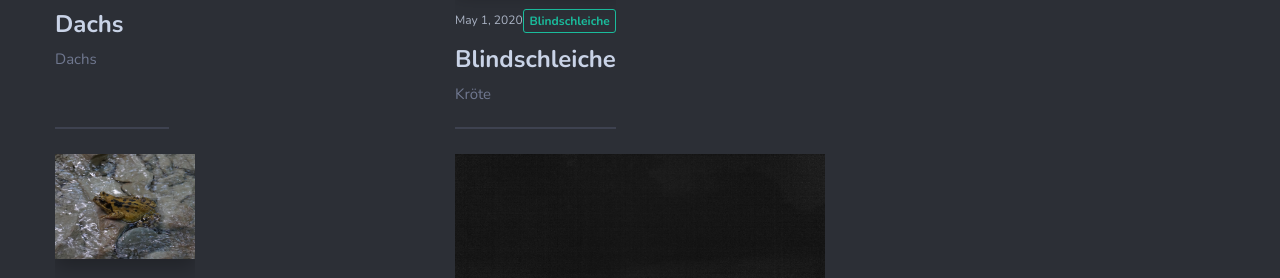
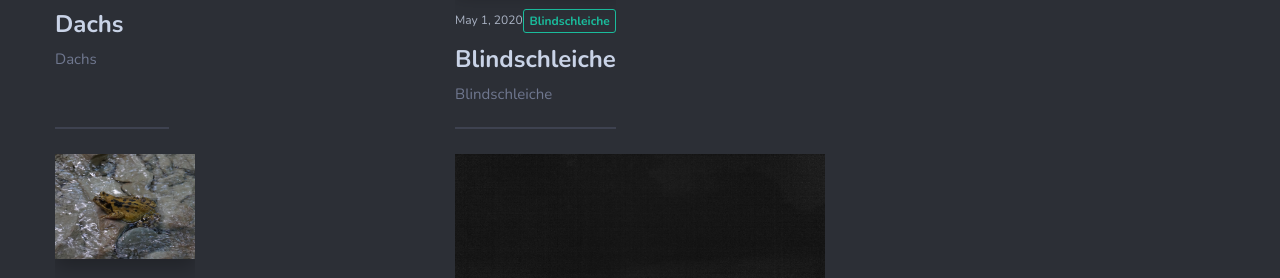
Before and after one commit to heronvondralbra/agasa-test1, a Jekyll site: the page built from index.html, in a window 1280 px wide. Shown: the part 1330-1608 px from the top of the page. Built offline with Jekyll 4.4.1, drawn with Linux system fonts in a browser that asks for light colours; nearby versions of some CDN libraries; the list of posts is cut into pages by our own code.

Commit message:
Update 2020-06-02-Blindschleiche.markdown

```diff
--- a/_posts/2020-06-02-Blindschleiche.markdown
+++ b/_posts/2020-06-02-Blindschleiche.markdown
@@ -5,6 +5,6 @@ date:   2020-05-01 16:04:55 +0300
 image:  blindworm.jpg
 tags:   [Blindschleiche]
 ---
-# Kröte
+# Blindschleiche
 
 ![]({{site.baseurl}}/img/00.jpg)
```
